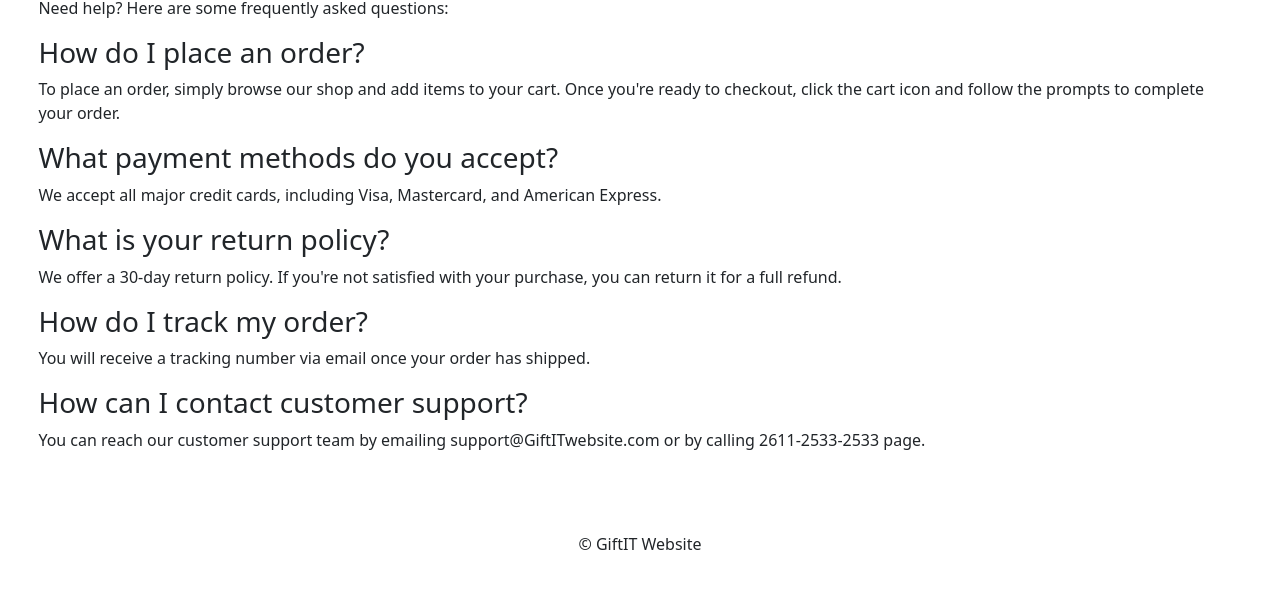
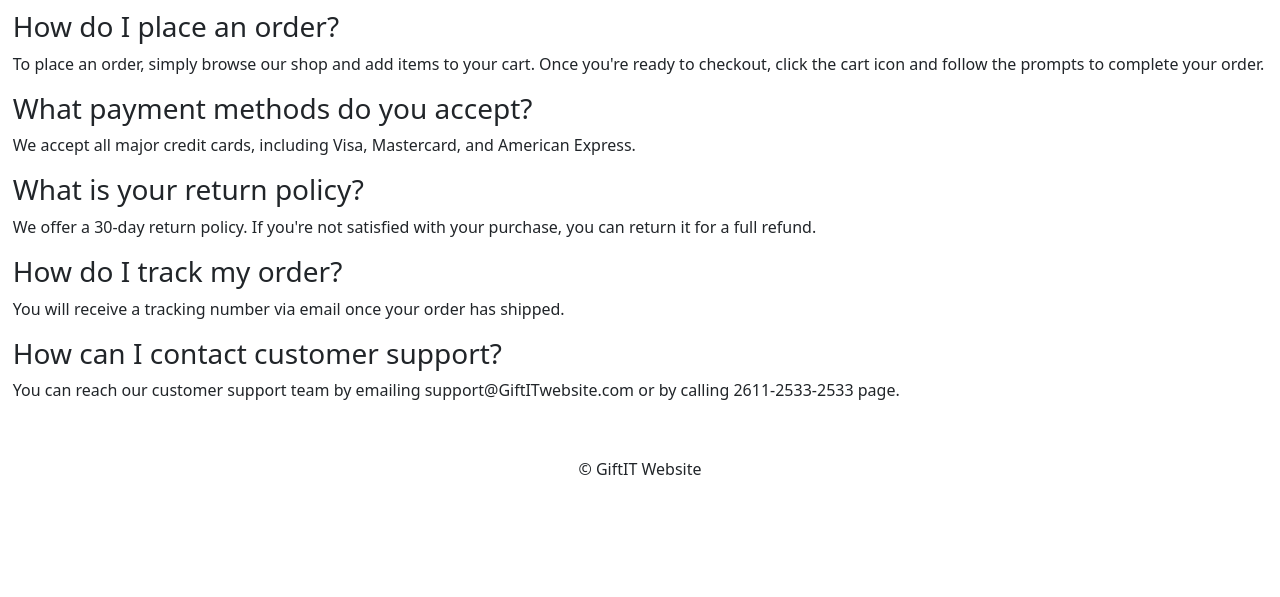
Before and after one commit to VeeshuSingh/Help-page, a plain HTML site: page index.html in a window 1280 px wide. Shown: the part 209-806 px from the top of the page. Drawn offline with nearby package versions, Linux system fonts and the light colour scheme.

Commit message:
Update index.html

```diff
--- a/index.html
+++ b/index.html
@@ -9,7 +9,7 @@
     <header>
         <h1 style="text-align: center; padding-top: 5%;"> <u>GiftIT</u></h1>
     </header>
-    <main style="padding: 3%;">
+    <main style="padding: 1%;">
       <h2>Help</h2>
       <p>Need help? Here are some frequently asked questions:</p>
       <h3>How do I place an order?</h3>
```
